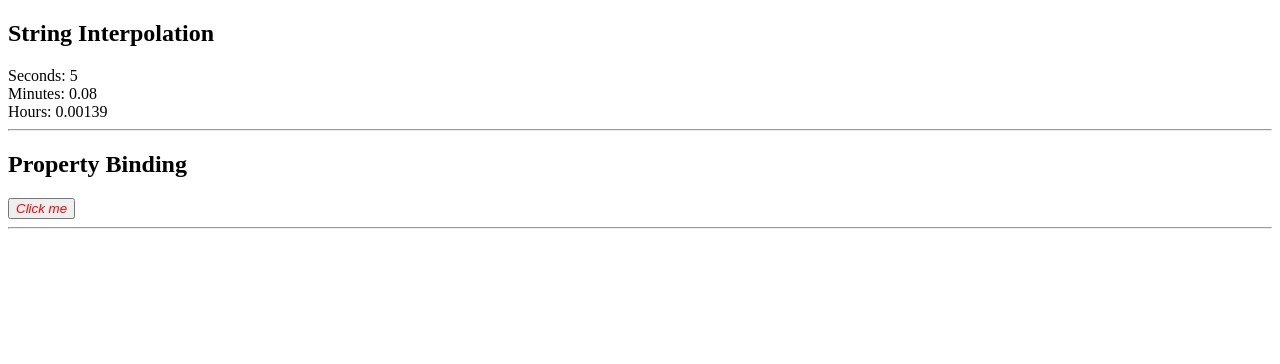
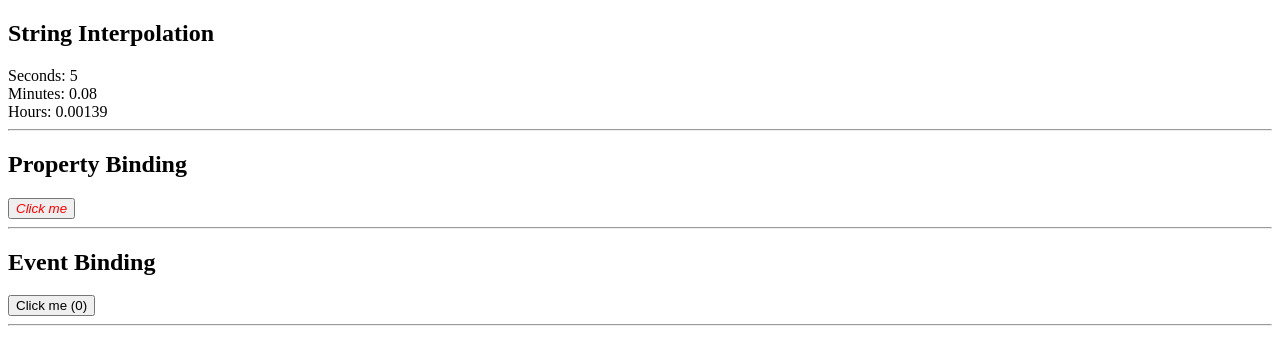
Before and after one commit to dimanmup/ng12-demos, an Angular app: page / in a window 1280 px wide. Shown: the top 364 px of the page. Built offline with nearby package versions, Linux system fonts and the light colour scheme.

Commit message:
0.0.3.0 Event Binding

```diff
--- a/src/app/app.component.html
+++ b/src/app/app.component.html
@@ -4,3 +4,6 @@
 <h2>Property Binding</h2>
 <app-property-binding></app-property-binding>
 <hr>
+<h2>Event Binding</h2>
+<app-event-binding></app-event-binding>
+<hr>
--- a/src/app/app.module.ts
+++ b/src/app/app.module.ts
@@ -5,12 +5,14 @@ import { AppRoutingModule } from './app-routing.module';
 import { AppComponent } from './app.component';
 import { StringInterpolationComponent } from './string-interpolation/string-interpolation.component';
 import { PropertyBindingComponent } from './property-binding/property-binding.component';
+import { EventBindingComponent } from './event-binding/event-binding.component';
 
 @NgModule({
   declarations: [
     AppComponent,
     StringInterpolationComponent,
-    PropertyBindingComponent
+    PropertyBindingComponent,
+    EventBindingComponent
   ],
   imports: [
     BrowserModule,
--- /dev/null
+++ b/src/app/event-binding/event-binding.component.html
@@ -0,0 +1 @@
+<button (click)="clickHandler()">Click me ({{ clickCount }})</button>
--- /dev/null
+++ b/src/app/event-binding/event-binding.component.ts
@@ -0,0 +1,21 @@
+import { Component, OnInit } from '@angular/core';
+
+@Component({
+  selector: 'app-event-binding',
+  templateUrl: './event-binding.component.html',
+  styleUrls: ['./event-binding.component.css']
+})
+export class EventBindingComponent implements OnInit {
+
+  clickCount = 0;
+
+  clickHandler() : void {
+    this.clickCount++;
+  }
+
+  constructor() { }
+
+  ngOnInit(): void {
+  }
+
+}
```
Also changed, not shown: src/app/event-binding/event-binding.component.css (added), 1 other file (tests, documents, lock files or other folders).
